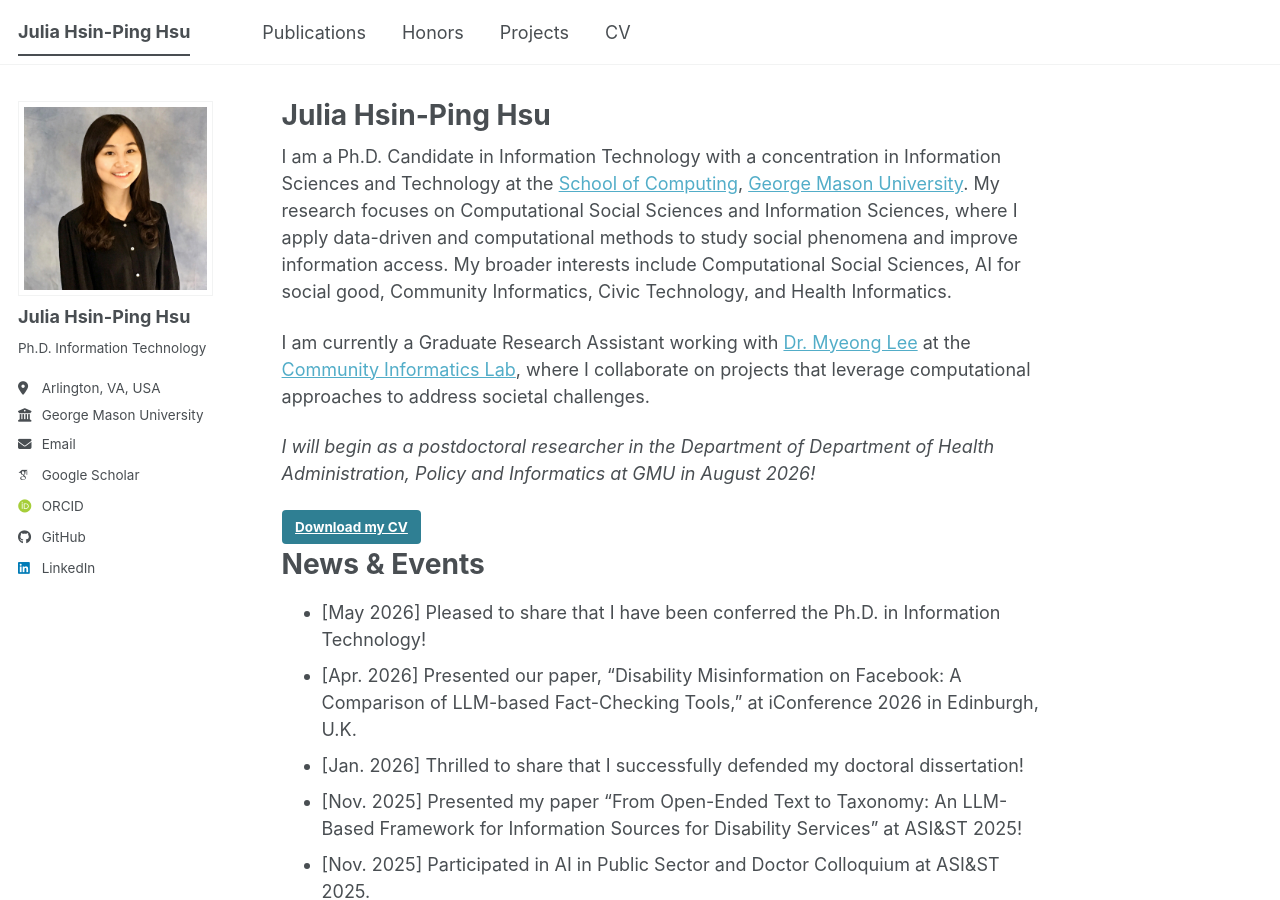
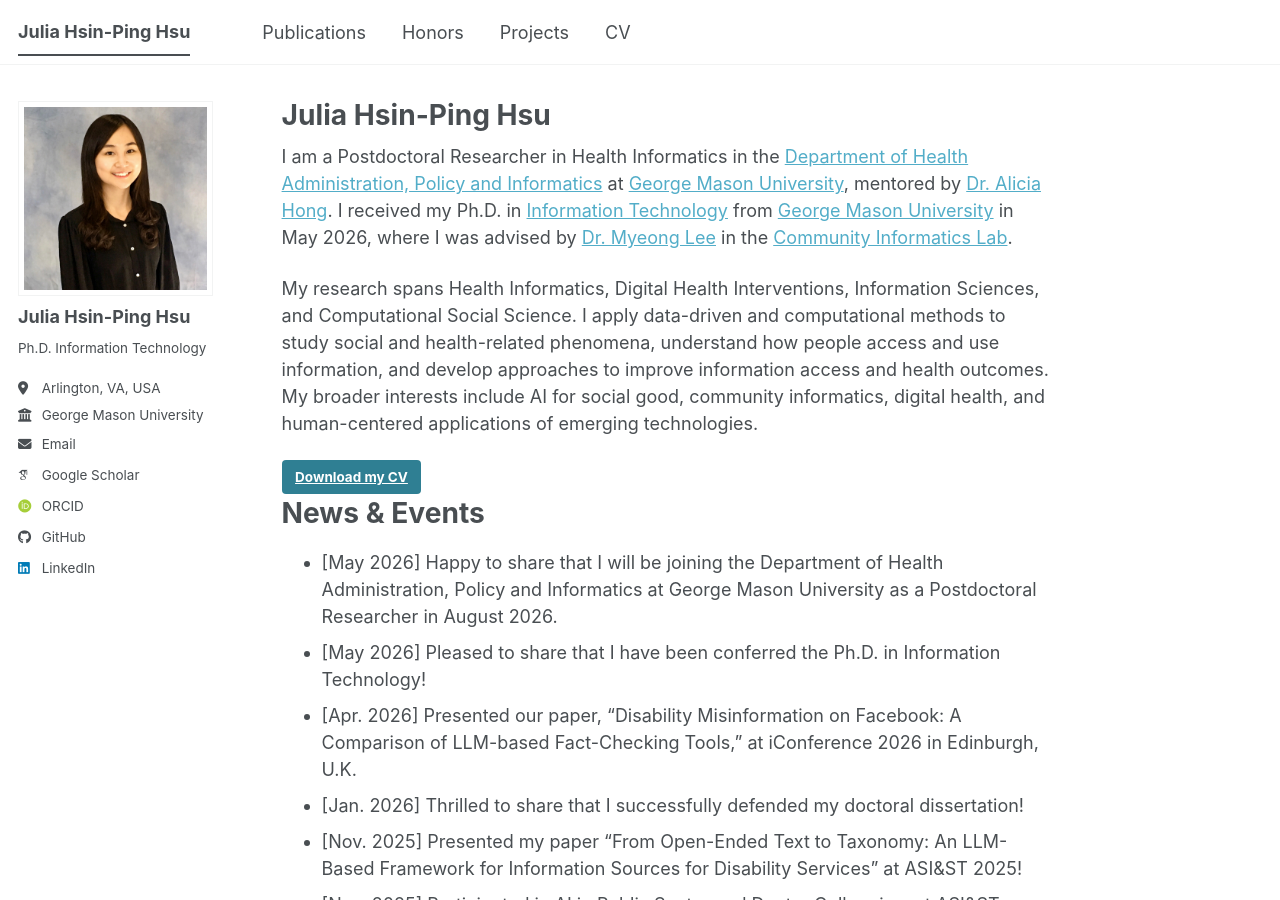
Before and after one commit to JuliaHsu/JuliaHsu.github.io, a Jekyll site: the page built from _pages/about.md, in a window 1280 px wide and 900 px high. Built offline with Jekyll 4.4.1, drawn with Linux system fonts in a browser that asks for light colours; some web fonts are replaced; a script bundle is joined from its source files by our own code; library files that are not in the unit come from our copies.

Commit message:
update intro

```diff
--- a/_pages/about.md
+++ b/_pages/about.md
@@ -6,11 +6,12 @@ redirect_from:
   - /about/
   - /about.html
 ---
-I am a Ph.D. Candidate in Information Technology with a concentration in Information Sciences and Technology at the [School of Computing](https://computing.gmu.edu/), [George Mason University](https://www.gmu.edu/). My research focuses on Computational Social Sciences and Information Sciences, where I apply data-driven and computational methods to study social phenomena and improve information access. My broader interests include Computational Social Sciences, AI for social good, Community Informatics, Civic Technology, and Health Informatics.
 
-I am currently a Graduate Research Assistant working with [Dr. Myeong Lee](https://myeonglee.com/) at the [Community Informatics Lab](https://cil.cec.gmu.edu/), where I collaborate on projects that leverage computational approaches to address societal challenges.
+I am a Postdoctoral Researcher in Health Informatics in the [Department of Health Administration, Policy and Informatics](https://hapi.gmu.edu/) at [George Mason University](https://www.gmu.edu/), mentored by [Dr. Alicia Hong](https://yanaliciahong.com/). I received my Ph.D. in [Information Technology](https://ist.gmu.edu/) from [George Mason University](https://www.gmu.edu/) in May 2026, where I was advised by [Dr. Myeong Lee](https://myeonglee.com/) in the [Community Informatics Lab](https://cil.cec.gmu.edu/).
 
-*I will begin as a postdoctoral researcher in the Department of Department of Health Administration, Policy and Informatics at GMU in August 2026!*
+My research spans Health Informatics, Digital Health Interventions, Information Sciences, and Computational Social Science. I apply data-driven and computational methods to study social and health-related phenomena, understand how people access and use information, and develop approaches to improve information access and health outcomes. My broader interests include AI for social good, community informatics, digital health, and human-centered applications of emerging technologies.
+
+
 
 <!-- 🚀 *I'm on the 2026 job market and exploring both academic and industry roles. I’m happy to connect and discuss my work and potential opportunities!* -->
 
@@ -20,6 +21,7 @@ I am currently a Graduate Research Assistant working with [Dr. Myeong Lee](https
 
 News & Events
 ======
+- [May 2026] Happy to share that I will be joining the Department of Health Administration, Policy and Informatics at George Mason University as a Postdoctoral Researcher in August 2026.
 - [May 2026] Pleased to share that I have been conferred the Ph.D. in Information Technology!
 - [Apr. 2026] Presented our paper, “Disability Misinformation on Facebook: A Comparison of LLM-based Fact-Checking Tools,” at iConference 2026 in Edinburgh, U.K.
 - [Jan. 2026] Thrilled to share that I successfully defended my doctoral dissertation!
```
